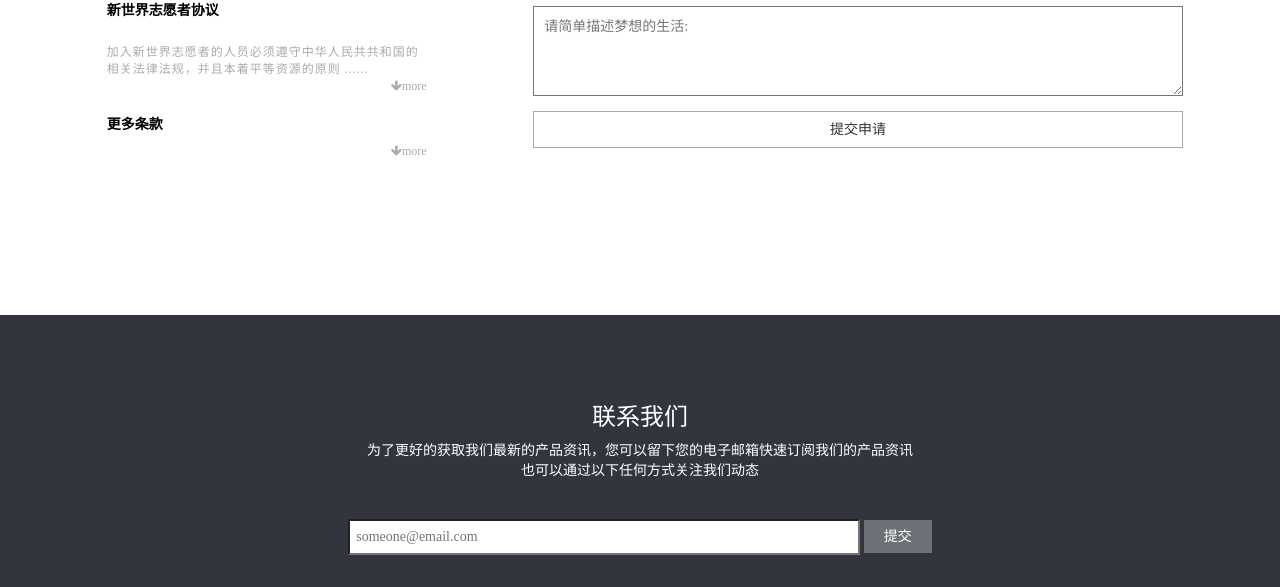
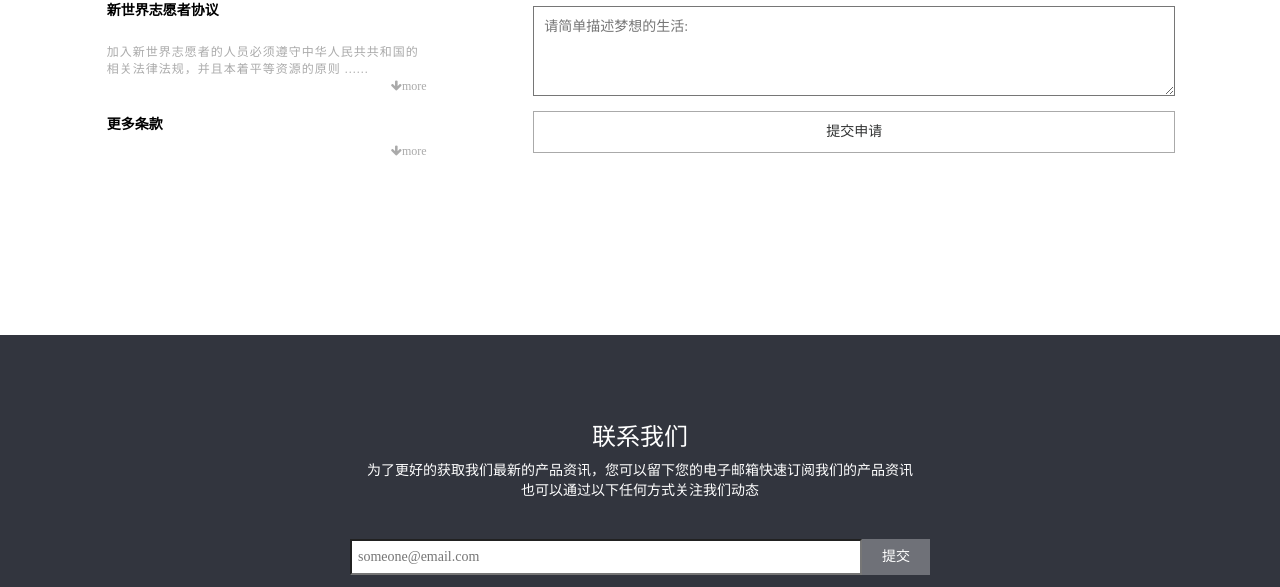
Before and after one commit to szy1000/hello-world, a plain HTML site: page demo/index.html in a window 1280 px wide. Shown: the part 3786-4373 px from the top of the page. Drawn offline with nearby package versions, Linux system fonts and the light colour scheme.

Commit message:
finished

```diff
--- a/demo/css/style.css
+++ b/demo/css/style.css
@@ -24,6 +24,16 @@ body{
   }
   .app-logic a.submit{
     margin: 0 auto;
+  }
+  .app-banner .app-slogan h1{
+    font-size: 34px;
+  }
+  .app-banner .app-slogan h4{
+    font-size: 18px;
+  }
+  .app-banner .app-slogan a{
+    width: 40%;
+    font-size: 20px;
   }
 }
 
@@ -401,9 +411,11 @@ body{
 }
 .app-logic{
   overflow: hidden;
-  padding-bottom:13% ;
+  padding-bottom:13%;
+  font-size: 0;
 }
 .app-logic input{
+  font-size: 14px;
   width: 42%;
   padding: 10px;
   margin-right: 2%;
@@ -419,20 +431,25 @@ body{
   /*height: 56px;*/
 /*}*/
 .app-logic textarea{
-  width: 87%;
+  width: 86%;
   height: 90px;
+  font-size: 14px;
   outline-color: #e74f4d;
   overflow-y: auto;
 }
-.app-logic a.submit{
+.app-logic input[type="button"]{
   display: block;
   margin-top: 2%;
-  width: 87%;
-  padding: 1% 0;
+  width: 86%;
   text-align: center;
   text-decoration: none;
   color: #323333;
   border: 1px solid #aaaaaa;
+  background-color: #ffffff;
+}
+.app-logic input[type="button"]:hover{
+  color: #ffffff;
+  background-color: #e74f4d;
 }
 .app-logic a.submit:hover{
   color: #ffffff;
@@ -458,9 +475,17 @@ body{
   width: 40%;
 }
 .app-call .email-sub{
-  padding: 9px 20px;
+  border: none;
+  margin-top: 3%;
+  padding: 8px 20px;
   color: #ffffff;
   background-color: #6f7178;
+}
+.app-call .clear{
+  font-size: 0;
+}
+.app-call .clear input{
+  font-size: 14px;
 }
 .app-call .logo{
   margin-bottom: 6%;
--- a/demo/index.html
+++ b/demo/index.html
@@ -8,7 +8,7 @@
   <link rel="stylesheet" href="css/style.css">
 </head>
 <body>
-  <div class="col-lg-12 col-md-12 col-sm-12  wrapper">
+  <div class=" wrapper">
   <!-- 导航栏开始 -->
     <div class="row">
       <nav class="navbar navbar-default app-navbar">
@@ -209,7 +209,7 @@
 
     <!--登录表单-->
 
-    <div class="col-lg-12 col-md-12  col-sm-12 row">
+    <div class="row">
       <div class="col-lg-3 col-md-3  col-sm-3 col-lg-offset-1 col-md-offset-1 col-sm-offset-1 app-motto">
         <dl class="clearfix dl-one">
           <dt><a href="#"><h5>新世界志愿者协议</h5></a></dt>
@@ -237,18 +237,21 @@
           <input placeholder="联系地址：" type="text"/>
           <!--<input class="life" placeholder="联系地址：" type="text"/>-->
           <textarea placeholder="请简单描述梦想的生活:"></textarea>
-          <a class="submit" href="">提交申请</a>
+          <input type="button" value="提交申请">
         </form>
       </div>
     </div>
 
     <!--联系我们-->
-    <div class="col-lg-12 col-md-12  col-sm-12 clearfix app-call">
+    <div class="row app-call">
+      <div class="col-lg-12 col-md-12  col-sm-12">
         <h3>联系我们</h3>
         <p>为了更好的获取我们最新的产品资讯，您可以留下您的电子邮箱快速订阅我们的产品资讯
           也可以通过以下任何方式关注我们动态</p>
+        <div class="clear">
           <input class="email" placeholder="someone@email.com" type="text"/>
-      <buttom class="email-sub">提交</buttom>
+          <input type="button" class="email-sub" value="提交"/>
+        </div>
         <div class="logo">
           <span class="fa fa-2x fa-facebook"></span>
           <span class="fa fa-2x fa-birthday-cake"></span>
@@ -256,11 +259,14 @@
           <span class="fa fa-2x fa-tencent-weibo"></span>
         </div>
       </div>
+    </div>
 
     <!--底部-->
-    <div class="col-lg-12 col-md-12  col-sm-12 clearfix app-bottom">
+    <div class="row app-bottom">
+      <div class="col-lg-12 col-md-12  col-sm-12">
         <a href="#">@2106新世界</a>
         <a class="app-top" href="#">Back to top</a>
+      </div>
     </div>
   </div>
 
@@ -284,6 +290,8 @@
   </div>
 
 </body>
-  <script src="js/jquery-3.1.1.min.js"></script>
-  <script src="js/bootstrap.js"></script>
+  <!--<script src="js/jquery-3.1.1.min.js"></script>-->
+  <!--<script src="js/bootstrap.js"></script>-->
+  <script src="//cdn.bootcss.com/jquery/1.11.3/jquery.min.js"></script>
+  <script src="//cdn.bootcss.com/bootstrap/3.3.5/js/bootstrap.min.js"></script>
 </html>
```
Lines whose indentation alone changed are shown as unchanged.
